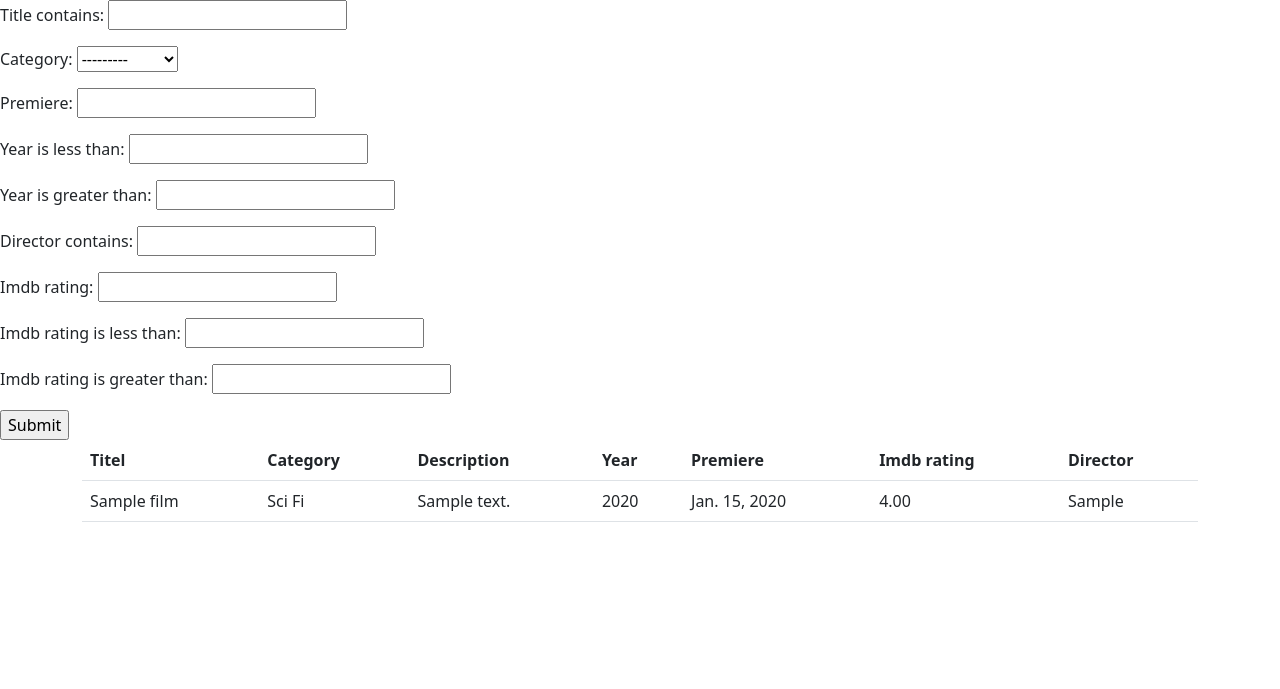
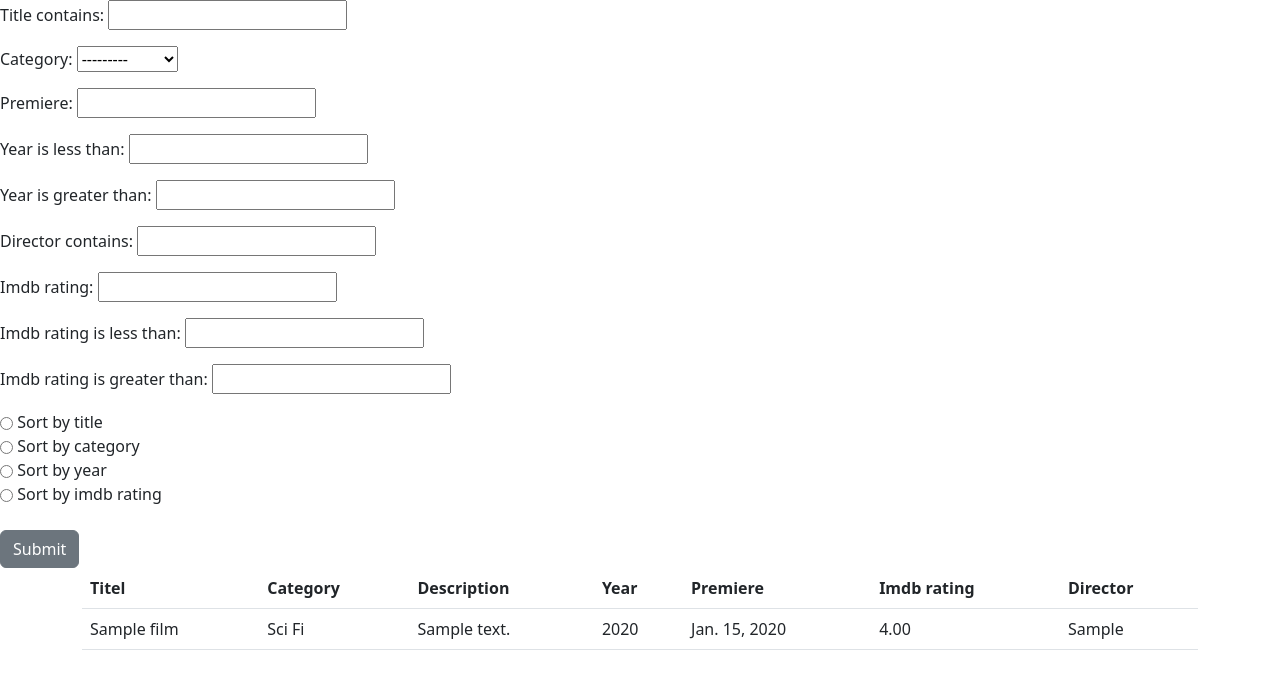
Before and after one commit to krzysztofgrabczynski/Django-exercises, a Django app: page /index/ in a window 1280 px wide. Shown: the top 689 px of the page. Run offline with Django 4.2, Linux system fonts and the light colour scheme; tables that the repository leaves empty hold one stand-in row (values such as "Sample post").

Commit message:
Add sort functioanlity

```diff
--- a/Django_filters/DjangoFilters/urls.py
+++ b/Django_filters/DjangoFilters/urls.py
@@ -5,5 +5,5 @@ from main import views
 urlpatterns = [
     path('admin/', admin.site.urls),
     path('index/', views.index, name='index'),
-    path('list_view/', views.FilmListView.as_view()),
+    path('list_view/', views.FilmListView.as_view(), name='list_view'),
 ]
--- a/Django_filters/main/templates/index.html
+++ b/Django_filters/main/templates/index.html
@@ -3,9 +3,20 @@
 
 {% block body %}
 
-<form method="get">
+<form method="get" action="{% url 'list_view' %}">
     {{ filter.as_p }}
-    <input type="submit"/>
+
+    <input type="radio" class="btn" name="sort" value="title">
+    <label for="title">Sort by title</label><br>
+    <input type="radio" class="btn" name="sort" value="category">
+    <label for="category">Sort by category</label><br>
+    <input type="radio" class="btn" name="sort" value="year">
+    <label for="year">Sort by year</label><br>
+    <input type="radio" class="btn" name="sort" value="imdb_rating">
+    <label for="imdb_rating">Sort by imdb rating</label><br>
+
+    <br>
+    <input type="submit" class="btn btn-secondary"/>
 </form>
 
 <div class="container">
--- a/Django_filters/main/views.py
+++ b/Django_filters/main/views.py
@@ -15,14 +15,27 @@ def index(request, *args, **kwargs):
 
 
 class FilmListView(ListView):
+    model = Film
+    queryset = Film.objects.all()
     template_name = 'index.html'
-    queryset = Film.objects.all()
     context_object_name = 'films'
 
     def get_queryset(self):
         queryset = super().get_queryset()
         self.filterset = FilmFilter(self.request.GET, queryset=queryset)
-        return self.filterset.qs
+        queryset = self.filterset.qs
+
+        sort = self.request.GET.get('sort')
+        if sort == 'title':
+            queryset = self.filterset.qs.order_by('title')
+        elif sort == 'category':
+            queryset = self.filterset.qs.order_by('category')
+        elif sort == 'year':
+            queryset = self.filterset.qs.order_by('year')
+        elif sort == 'imdb_rating':
+            queryset = self.filterset.qs.order_by('-imdb_rating')
+
+        return queryset
 
     def get_context_data(self, **kwargs):
         context = super().get_context_data(**kwargs)
```
